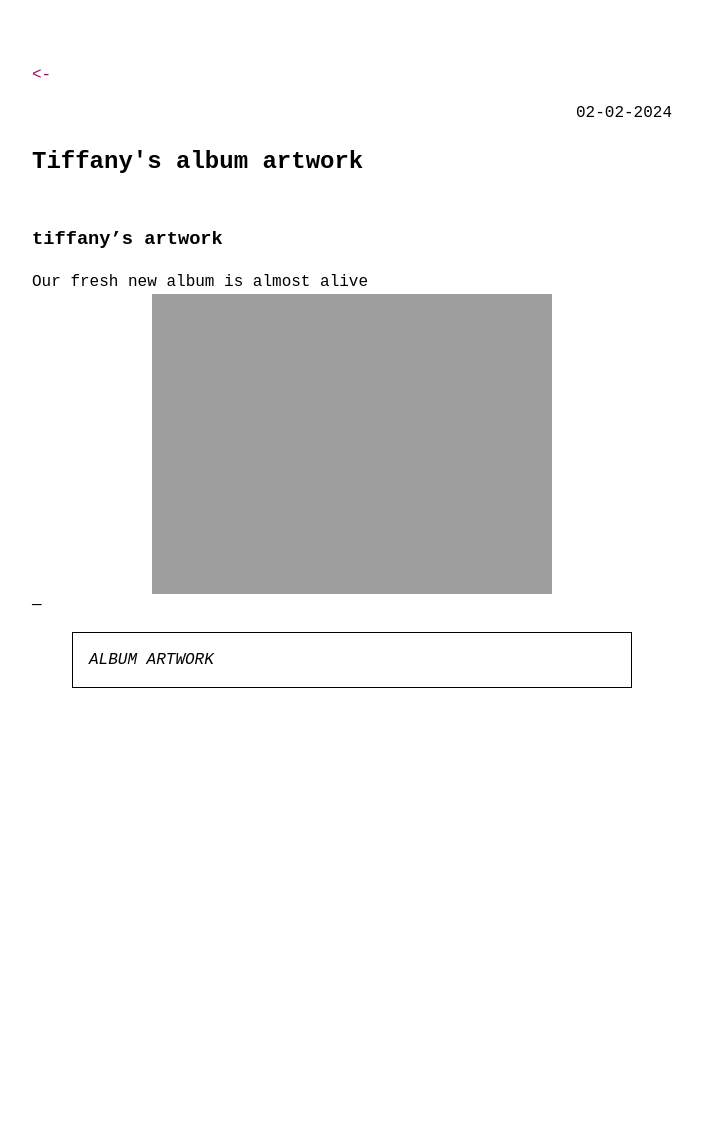
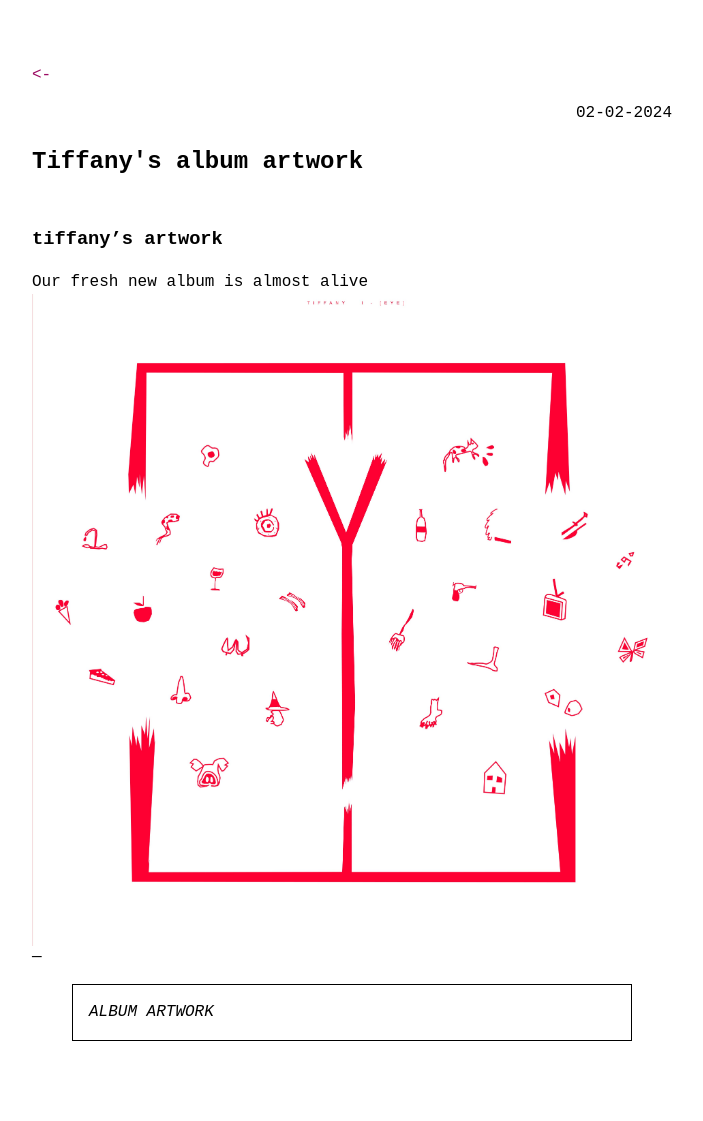
Before and after one commit to tiffanyexists/tiffanyexists.github.io, a Jekyll site: the page built from _posts/2024-02-02-Tiffany's-album-artwork.md, in a window 1280 px wide. Shown: the whole page, without its empty margins (288-991 px from the left). Built offline with Jekyll 4.4.1, drawn with Linux system fonts in a browser that asks for light colours; before the commit the page ends 900 px from its top, so only the background shows below that.

Commit message:
Update 2024-02-02-Tiffany's-album-artwork.md

```diff
--- a/_posts/2024-02-02-Tiffany's-album-artwork.md
+++ b/_posts/2024-02-02-Tiffany's-album-artwork.md
@@ -5,6 +5,6 @@
 ---
 ### tiffany's artwork
 Our fresh new album is almost alive
-![tiffany's-album-artwork01](/assets/img/tiffany's-album-artwork-01.jpeg)
+![tiffany's-album-artwork01](/assets/img/tiffany's-album-artwork-01.jpg)
 ---
 >ALBUM ARTWORK
```
